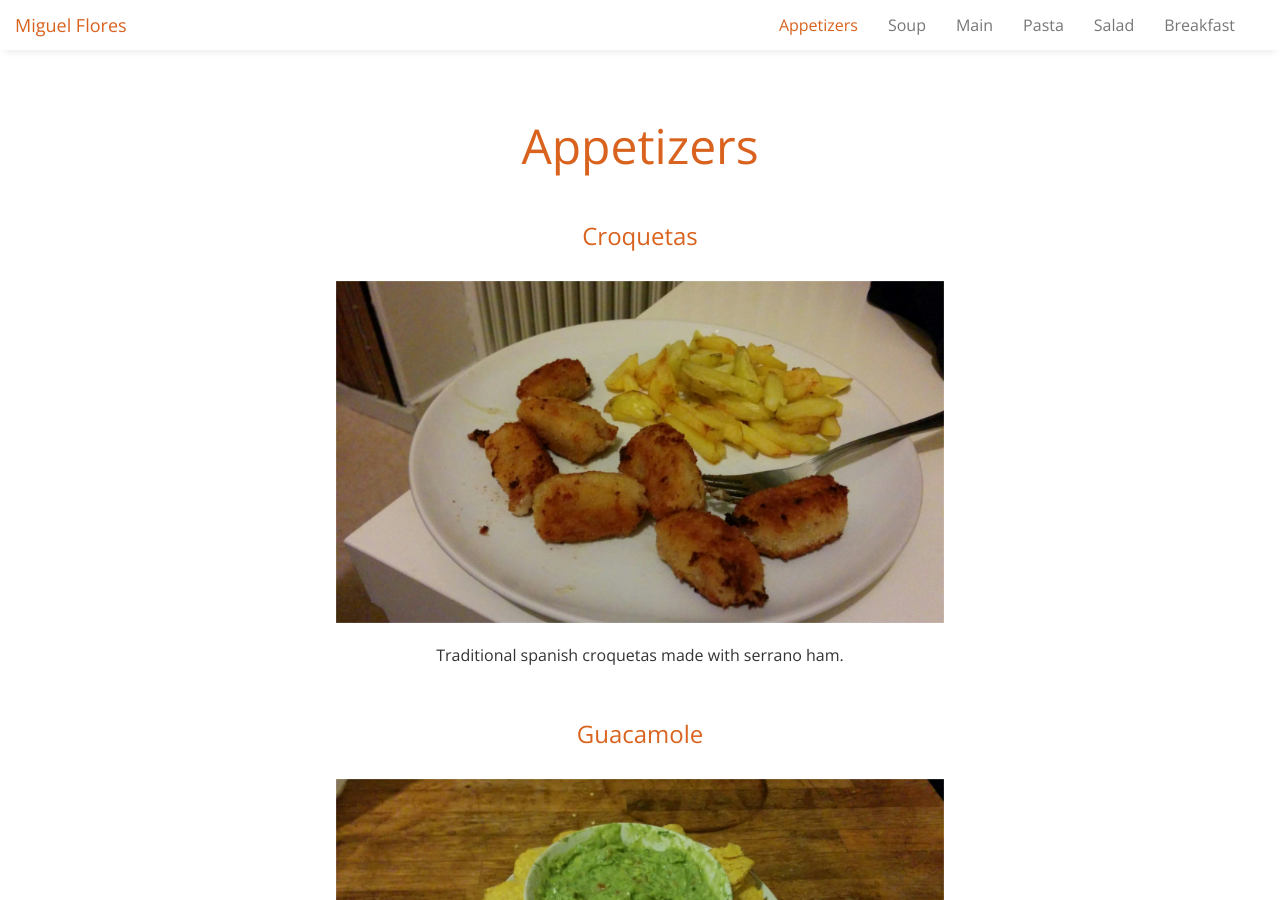
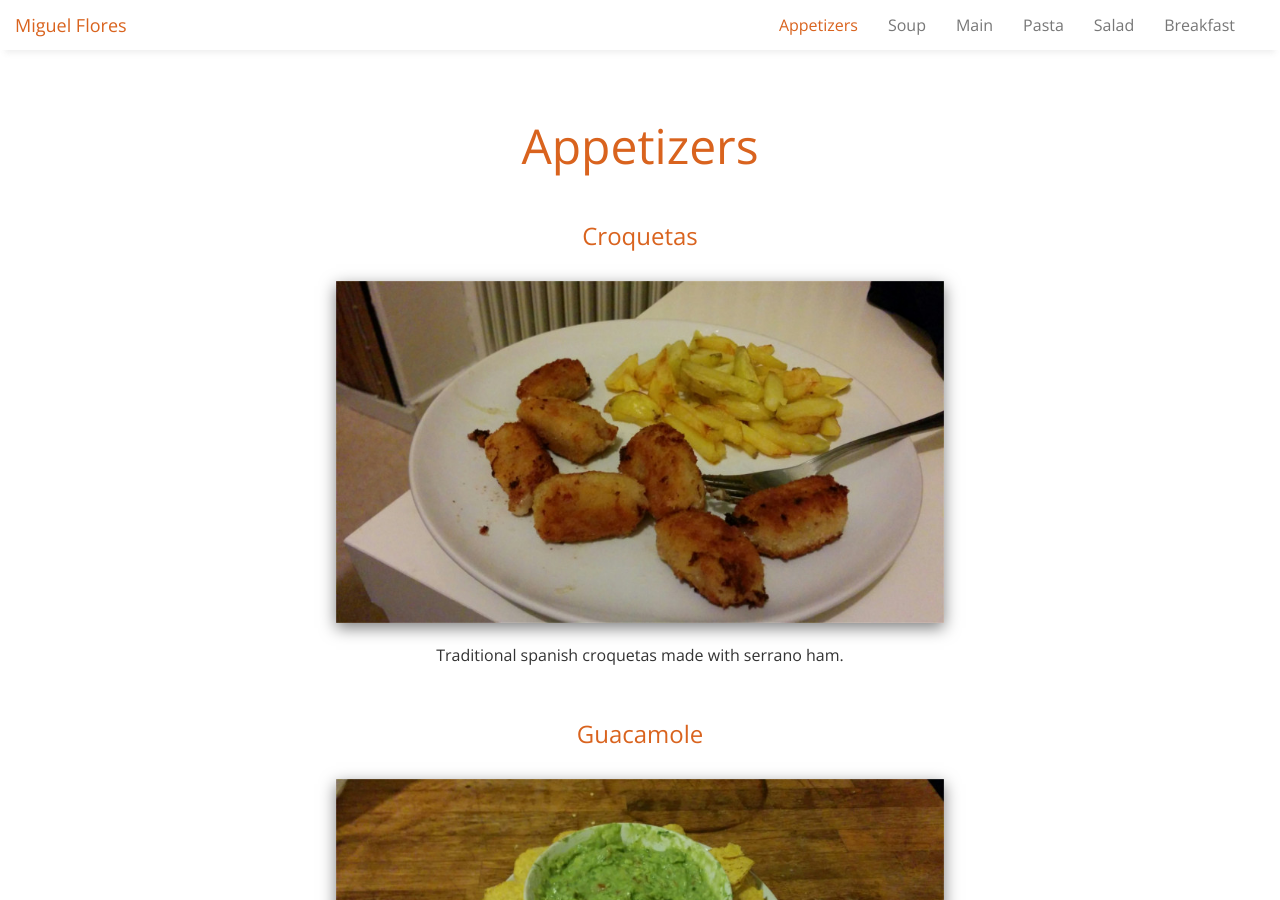
Before and after one commit to miguelfrde/miguelfrde.github.io, a Jekyll site: the page built from food/index.html, in a window 1280 px wide and 900 px high. Built offline with Jekyll 4.4.1, drawn with Linux system fonts in a browser that asks for light colours; nearby versions of some CDN libraries.

Commit message:
Add shadow to food images

```diff
--- a/static/css/main.scss
+++ b/static/css/main.scss
@@ -426,6 +426,7 @@ footer {
 
 .food-image {
   width: 75%;
+  box-shadow: 0 5px 15px rgba(0,0,0,.5);
 }
 
 h3.food-title {
```
